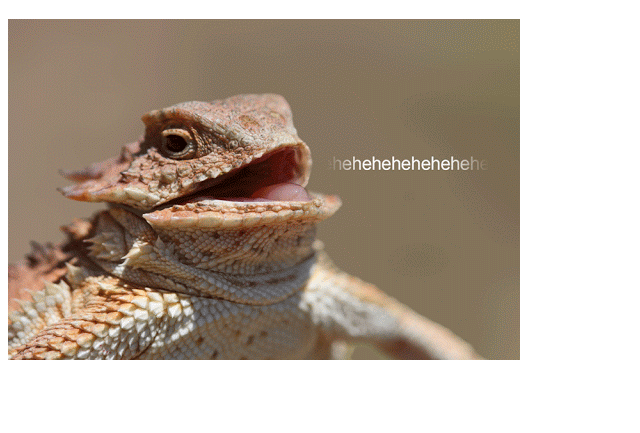
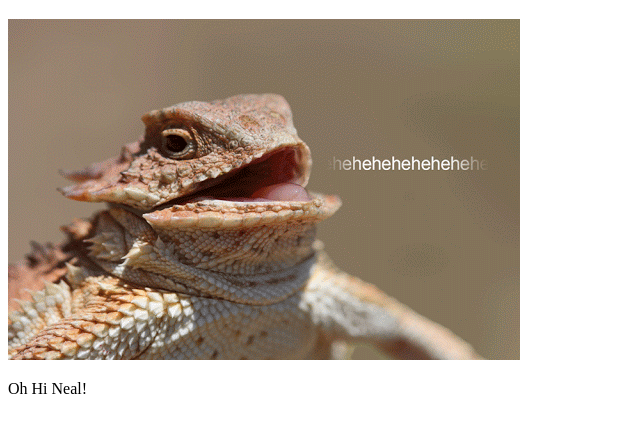
Before and after one commit to Morgantheplant/iguanabana.github.io, a plain HTML site: page index.html in a window 1280 px wide. Shown: the part 61-494 px from the top of the page, without its empty margins (0-640 px from the left). Drawn offline with Linux system fonts and the light colour scheme.

Commit message:
add text

```diff
--- a/index.html
+++ b/index.html
@@ -12,5 +12,6 @@
 <body>
     <h1>Iguanábana...</h1>
   <img src="./hue.gif" alt="huehuehue" />
+  <p> Oh Hi Neal!</p>
 </body>
 </html>
```
